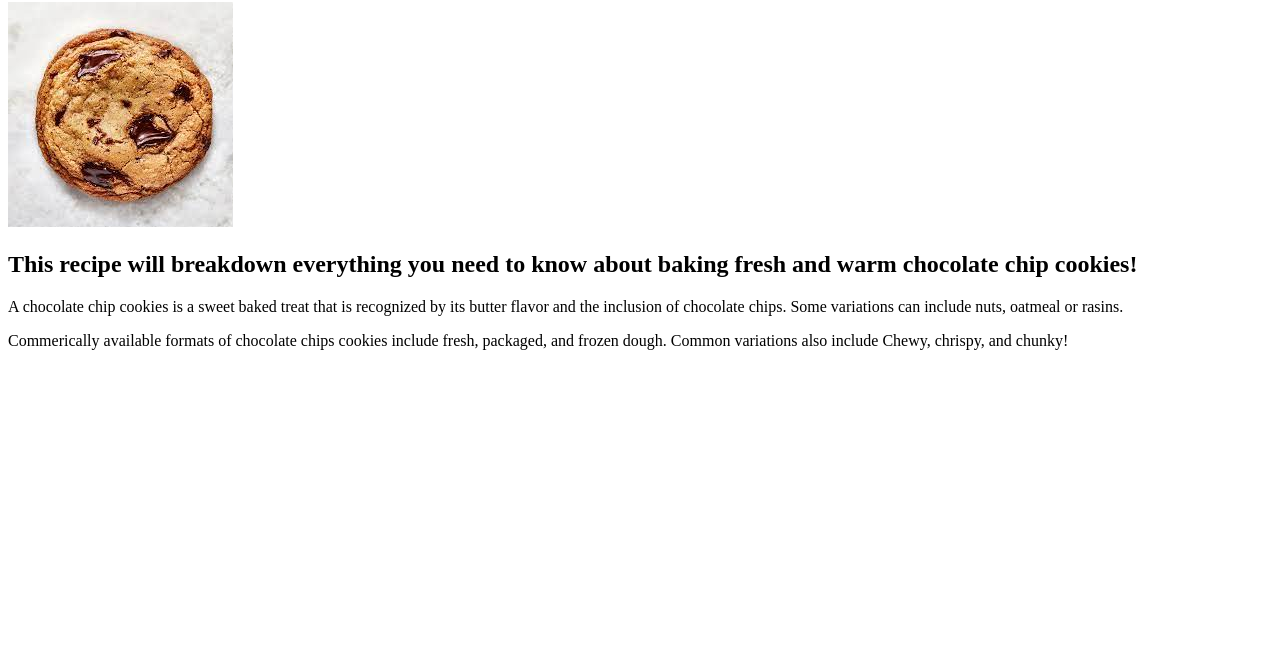
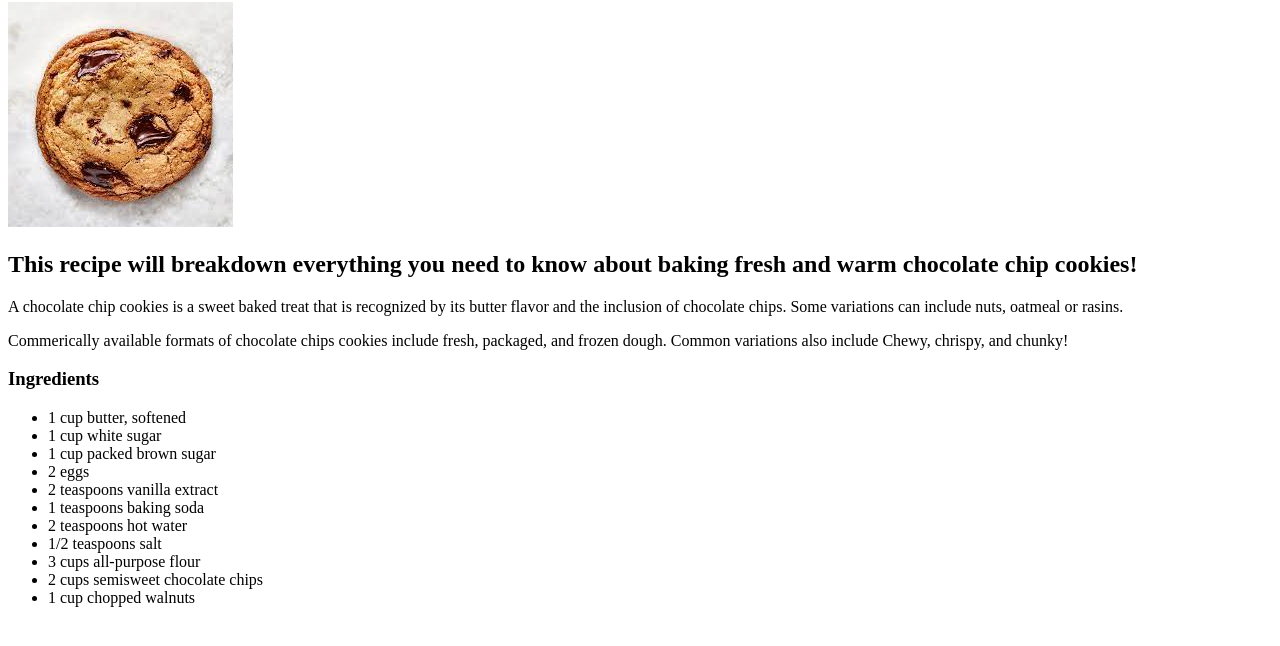
Before and after one commit to Kmorton0/odin-recipes, a plain HTML site: page recipes/Cookies.html in a window 1280 px wide. Shown: the part 78-724 px from the top of the page. Drawn offline with Linux system fonts and the light colour scheme.

Commit message:
Ingredients for chocolate chip cookie recipe was created using <ul> (unordered list) element and <li> (list) element

```diff
--- a/recipes/Cookies.html
+++ b/recipes/Cookies.html
@@ -11,5 +11,19 @@
         <h2>This recipe will breakdown everything you need to know about baking fresh and warm chocolate chip cookies!</h2>
         <p>A chocolate chip cookies is a sweet baked treat that is recognized by its butter flavor and the inclusion of chocolate chips. Some variations can include nuts, oatmeal or rasins.</p>
         <p>Commerically available formats of chocolate chips cookies include fresh, packaged, and frozen dough. Common variations also include Chewy, chrispy, and chunky!</p>
+        <h3>Ingredients</h3>
+        <ul>
+            <li>1 cup butter, softened</li>
+            <li>1 cup white sugar</li>
+            <li>1 cup packed brown sugar</li>
+            <li>2 eggs</li>
+            <li>2 teaspoons vanilla extract</li>
+            <li>1 teaspoons baking soda</li>
+            <li>2 teaspoons hot water</li>
+            <li>1/2 teaspoons salt</li>
+            <li>3 cups all-purpose flour</li>
+            <li>2 cups semisweet chocolate chips</li>
+            <li>1 cup chopped walnuts</li>
+        </ul>
     </body>
 </html>
```
